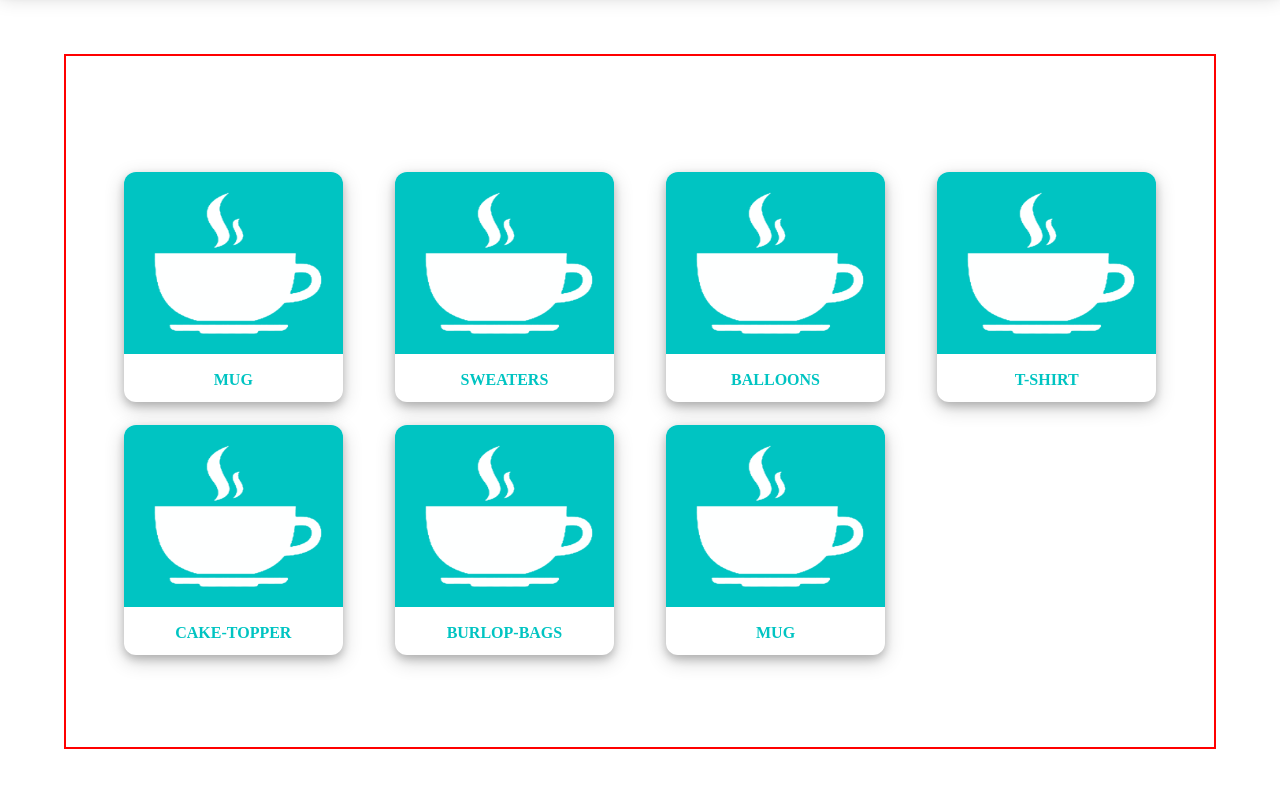
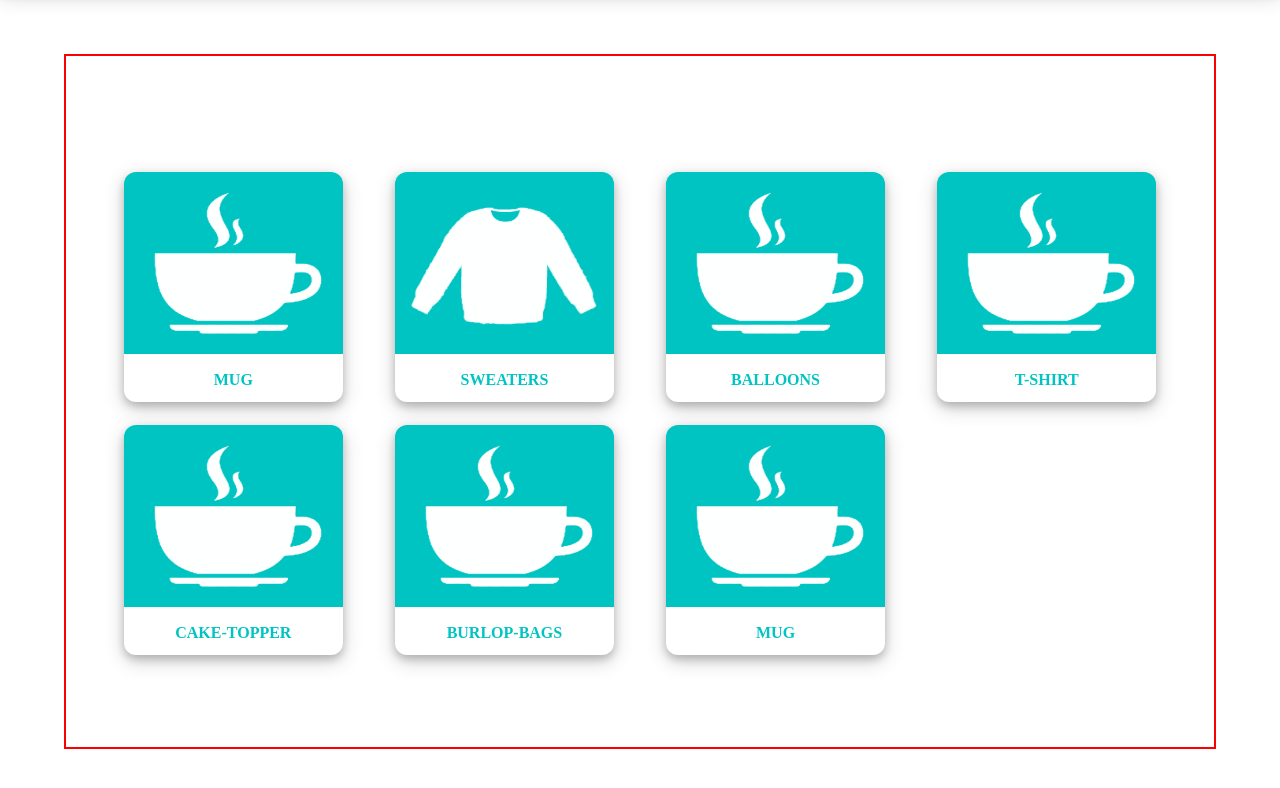
Before and after one commit to rfrancodiaz93/littledetailsbynera, a plain HTML site: page index.html in a window 1280 px wide. Shown: the part 128-916 px from the top of the page. Drawn offline with Linux system fonts and the light colour scheme.

Commit message:
update html file

```diff
--- a/index.html
+++ b/index.html
@@ -38,7 +38,7 @@
 			<!-- personalizer link:  -->
 			<a class="personalizer-link" href="#">
 
-			  <img class="personalizer-link-image" src="./images/mug.png" alt="Mugs" width="200" height="300">
+			  <img class="personalizer-link-image" src="./images/sweater.png" alt="Mugs" width="200" height="300">
 			  <p class="personalizer-link-caption">Sweaters</p>
 
 			</a>
```
Also changed, not shown: images/sweater.png (renamed from images/390B35B6-6C27-469C-A281-A88A39FA8D5D.png).
